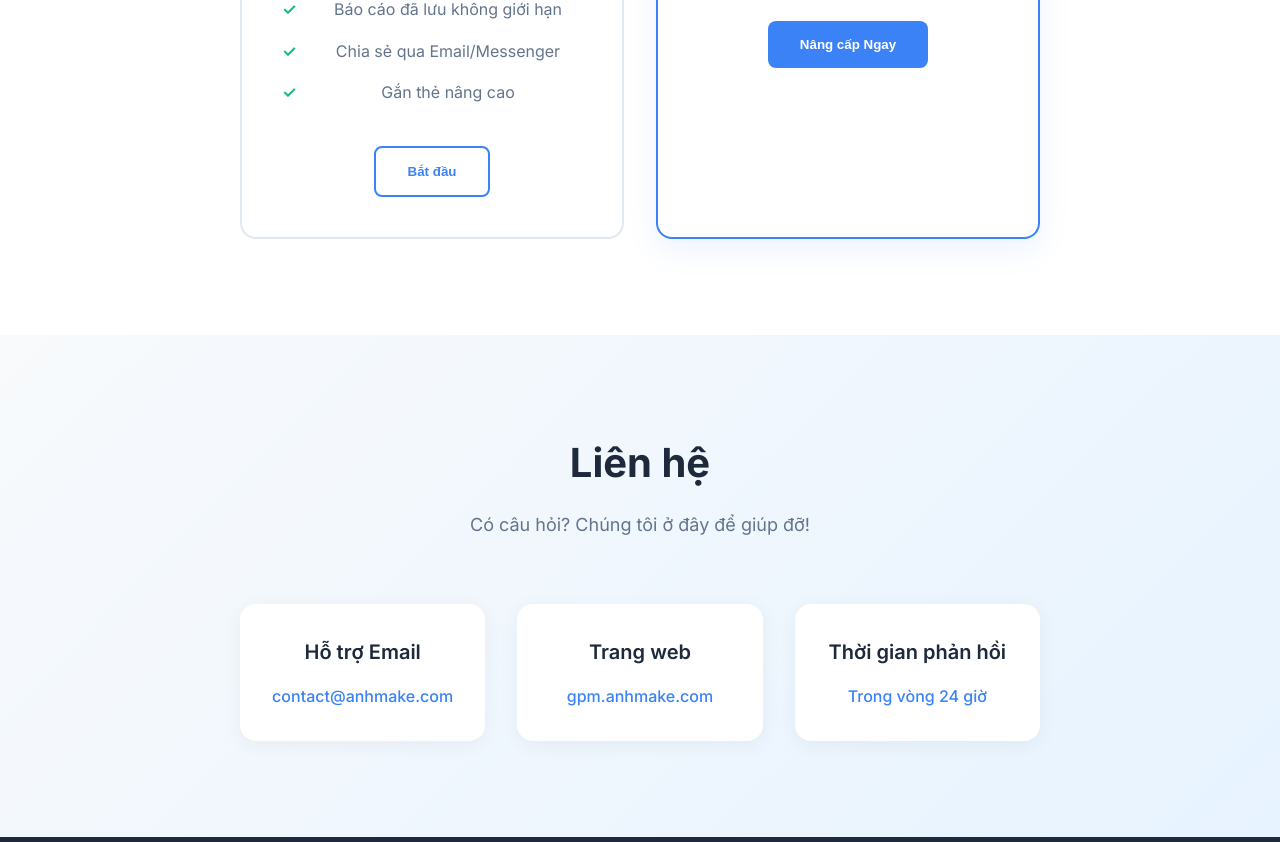
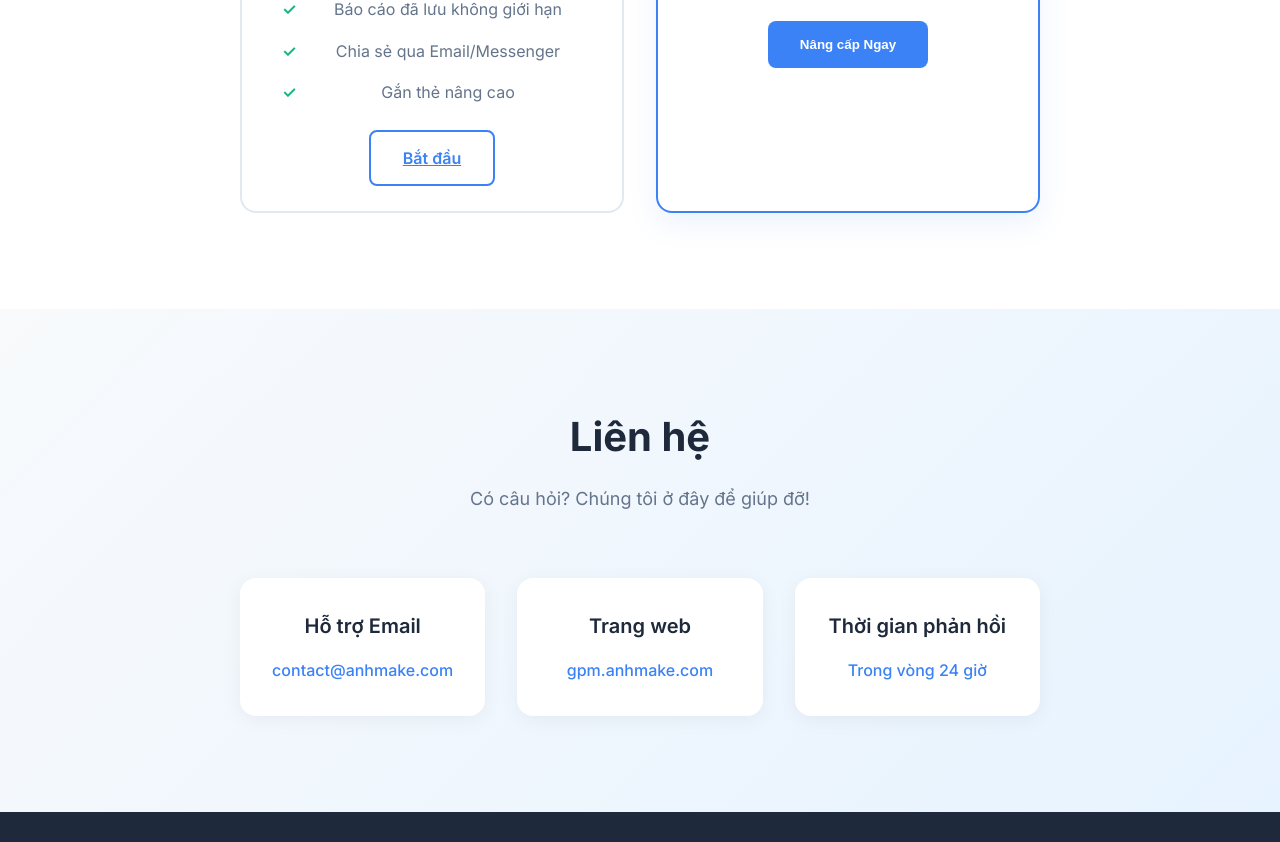
Before and after one commit to borinomi/GPM_support_page, a plain HTML site: page index.html in a window 1280 px wide. Shown: the part 5473-6315 px from the top of the page. Drawn offline with Linux system fonts and the light colour scheme.

Commit message:
update link

```diff
--- a/index.html
+++ b/index.html
@@ -971,7 +971,7 @@
                         <li data-en="Share via Email/Messenger" data-vn="Chia sẻ qua Email/Messenger">Share via Email/Messenger</li>
                         <li data-en="Advanced tagging" data-vn="Gắn thẻ nâng cao">Advanced tagging</li>
                     </ul>
-                    <button class="btn-outline" data-en="Get Started" data-vn="Bắt đầu">Get Started</button>
+                    <a href="https://chromewebstore.google.com/detail/group-post-manager-social/bilojjffcokelnoholngojiajaandoof" class="btn-outline" data-en="Get Started" data-vn="Bắt đầu">Get Started</a>
                 </div>
 
                 <div class="pricing-card featured">
```
